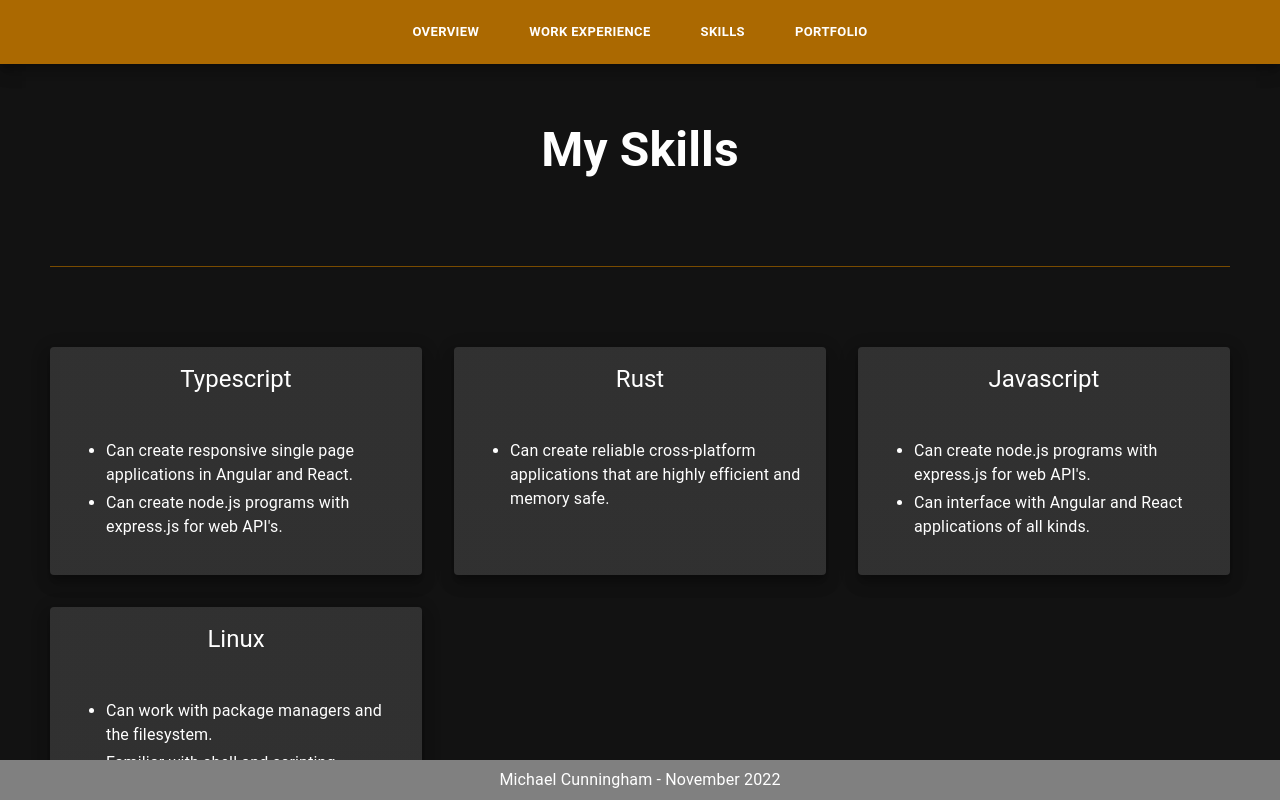
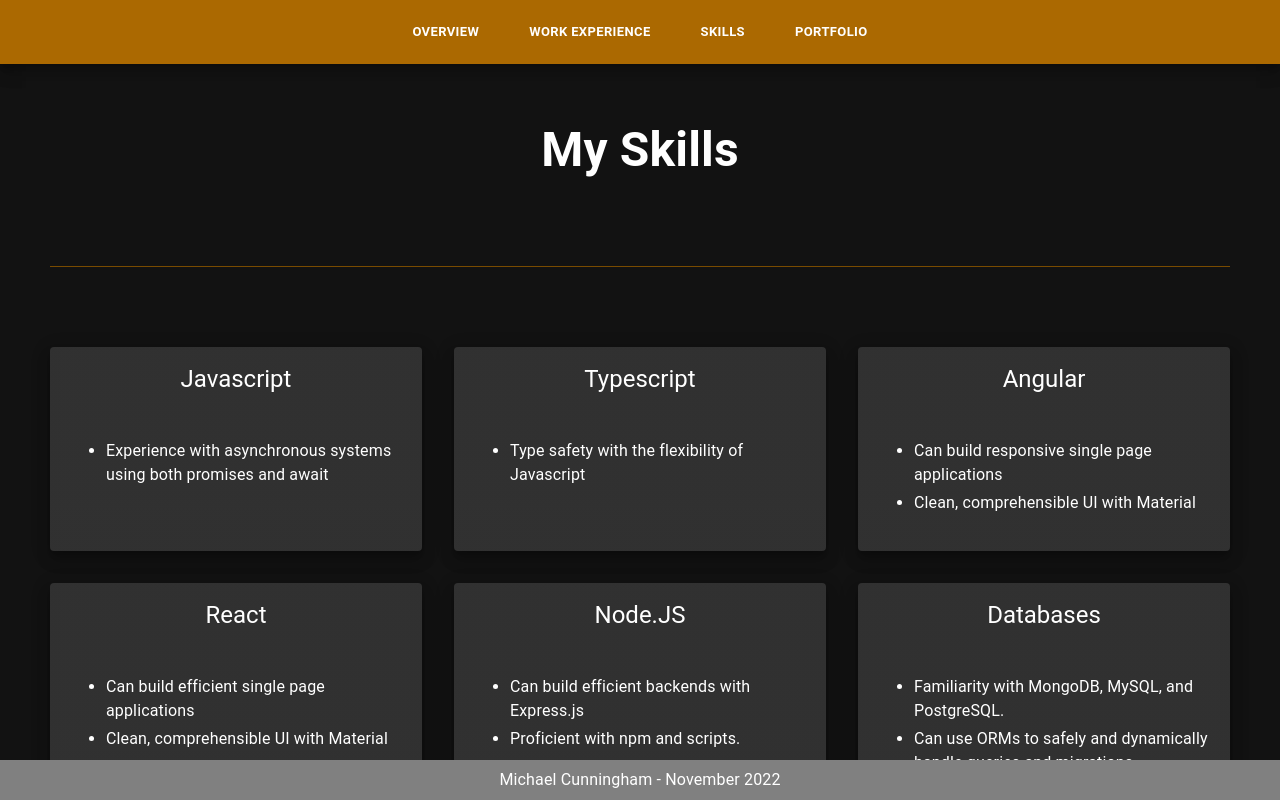
Before and after one commit to MikeECunningham/portfolio, a React (Create React App) app: page /skills in a window 1280 px wide. Shown: the top 800 px of the page. Built offline with nearby package versions, Linux system fonts and the light colour scheme.

Commit message:
new skills

```diff
--- a/src/components/Skills.tsx
+++ b/src/components/Skills.tsx
@@ -19,30 +19,57 @@ interface Skill {
 
 const skills: Skill[] = [
   {
+    title: "Javascript",
+    description: [
+      "Experience with asynchronous systems using both promises and await",
+    ]
+  },
+  {
     title: "Typescript",
     description: [
-      "Can create responsive single page applications in Angular and React.",
-      "Can create node.js programs with express.js for web API's."
+      "Type safety with the flexibility of Javascript",
+    ]
+  },
+  {
+    title: "Angular",
+    description: [
+      "Can build responsive single page applications",
+      "Clean, comprehensible UI with Material"
+    ]
+  },
+  {
+    title: "React",
+    description: [
+      "Can build efficient single page applications",
+      "Clean, comprehensible UI with Material"
+    ]
+  },
+  {
+    title: "Node.JS",
+    description: [
+      "Can build efficient backends with Express.js",
+      "Proficient with npm and scripts.",
+      "Familiar with package ecosystem."
+    ]
+  },
+  {
+    title: "Databases",
+    description: [
+      "Familiarity with MongoDB, MySQL, and PostgreSQL.",
+      "Can use ORMs to safely and dynamically handle queries and migrations."
+    ]
+  },
+  {
+    title: "Docker",
+    description: [
+      "Can containerize backend ecyosystems for fast, reliable deployment",
     ]
   },
   {
     title: "Rust",
     description: [
-      "Can create reliable cross-platform applications that are highly efficient and memory safe."
-    ]
-  },
-  {
-    title: "Javascript",
-    description: [
-      "Can create node.js programs with express.js for web API's.",
-      "Can interface with Angular and React applications of all kinds.",
-    ]
-  },
-  {
-    title: "Linux",
-    description: [
-      "Can work with package managers and the filesystem.",
-      "Familiar with shell and scripting."
+      "Can create reliable cross-platform applications that are highly efficient and memory safe.",
+      "Can build contention-free parallelism with confidence."
     ]
   },
   // {
```
Also changed, not shown: src/App.tsx (line endings or trailing spaces), src/index.tsx (line endings or trailing spaces), src/react-app-env.d.ts (line endings or trailing spaces), tsconfig.json (line endings or trailing spaces), 2 other files (tests, documents, lock files or other folders).
